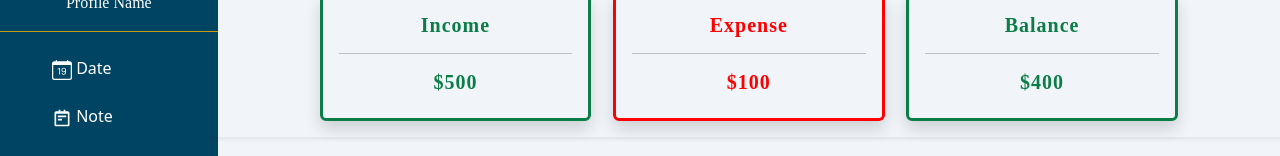
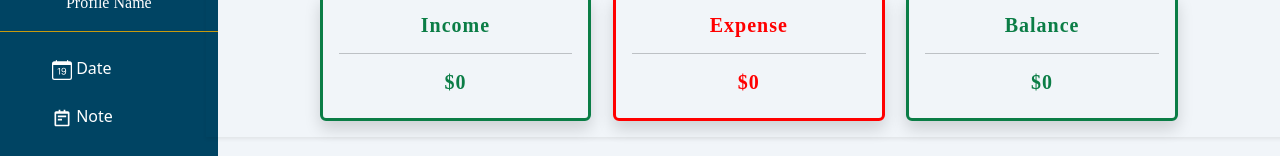
Before and after one commit to elainelynch/SavingSense, a React (Vite) app: page /dashboard in a window 1280 px wide. Shown: the part 189-345 px from the top of the page. Built offline with nearby package versions, Linux system fonts and the light colour scheme; no server answers.

Commit message:
fixed income,expense and balance

```diff
--- a/src/components/Dashboard.jsx
+++ b/src/components/Dashboard.jsx
@@ -18,6 +18,35 @@ function Dashboard() {
   const addTransaction = (newTransaction) => {
     setTransactions([...transactions, newTransaction]);
   }; //this will trigger to recalculate of income, expense and balance.
+
+
+   // Calculate income, expenses, and balance based on transactions
+  const calculateValues = () => {
+    let income = 0;
+    let expenses = 0;
+
+    transactions.forEach((transaction) => {
+    const amount = parseFloat(transaction.amount); // Convert amount to float
+    if (transaction.type === "Income") {
+      income += amount;
+    } else if (transaction.type === "Expense") {
+      expenses += amount;
+    }
+  });
+
+
+
+  const balance = income - expenses;
+
+  console.log("Income:", income);
+  console.log("Expenses:", expenses);
+  console.log("Balance:", balance);
+
+  return { income, expenses, balance };
+};
+
+const { income, expenses, balance } = calculateValues();
+
 
 
   const fetchTransactions = async () => {
@@ -133,7 +162,7 @@ function Dashboard() {
             </div>
           </div> */}
 
-          <IncomeExpense income={'500'}  expenses={'100'} balance={'400'}/>
+          <IncomeExpense income={income} expenses={expenses} balance={balance} />
 
 
           <div className="container list-center ms-2 row mt-5">
--- a/src/components/IncomeExpense.jsx
+++ b/src/components/IncomeExpense.jsx
@@ -1,37 +1,8 @@
-import React, { useEffect, useState } from 'react'
+import React, { useEffect } from 'react'
 
 function IncomeExpense(props) {
-  const [trackers] = useState([]);
 
 
-
-
- // Calculate income, expenses, and balance based on transactions
- const calculateValues = () => {
-  let income = 0;
-  let expenses = 0;
-
-  trackers.forEach((tracker) => {
-    const amount = parseFloat(tracker.amount); // Convert amount to float
-    if (tracker.type === "Income") {
-      income += amount;
-    } else if (tracker.type === "Expense") {
-      expenses += amount;
-    }
-  });
-
-
-
-  const balance = income - expenses;
-
-  console.log("Income:", income);
-  console.log("Expenses:", expenses);
-  console.log("Balance:", balance);
-
-  return { income, expenses, balance };
-};
-
-// const { income, expenses, balance } = calculateValues();
 
 
   useEffect(() => {
--- a/src/components/TodoList.jsx
+++ b/src/components/TodoList.jsx
@@ -29,7 +29,7 @@ function TodoList({
 
     try {
       await axios.delete(`http://localhost:8000/api/v1/transactions/${id}`);
-      fetchTransactions(); // Fetch updated transactions after deletion
+      // fetchTransactions(); // Fetch updated transactions after deletion
     } catch (error) {
       console.error('Error deleting transaction:', error);
     }
@@ -43,7 +43,7 @@ function TodoList({
 
 
     <div className="container" style={{ width: "100%"}}>
-      <table className="table">
+      <table className="table table-hover">
 
 
         <tbody>
--- a/src/components/TransactionForm.jsx
+++ b/src/components/TransactionForm.jsx
@@ -12,7 +12,7 @@ import { Toast } from "bootstrap";
 import { useState } from "react";
 import axios from "axios";
 
-function TransactionForm(addTransaction) {
+function TransactionForm({addTransaction}) {
   const typeIncome = [
     {
       value: "Income",
@@ -100,6 +100,14 @@ function TransactionForm(addTransaction) {
         );
         // console.log(res);
         if (res.status === 201) {
+          addTransaction({
+            date: value.date,
+            type: value.type,
+            category: value.category,
+            amount: parseFloat(value.amount), // Convert amount to float
+            note: value.note,
+            userId: 1,
+          });
           new Toast(document.getElementById("liveToast")).show();
         }
       } catch (err) {
@@ -139,15 +147,15 @@ function TransactionForm(addTransaction) {
                   <form
                     onSubmit={formik.handleSubmit}
                     className="w-100"
-                    width="100px"
-                  >
+                    width="100px" >
                     <fieldset>
-                      <div className="input-group mt-2" width="100px">
+                      <div className="input-group mt-2" width="100px" >
                         <span className="input-group-text" id="date">
                           <BsCalendarDate size={20} />
                           <span className="l1">Date</span>
                         </span>
                         <input
+                         placeholder="Y-M-D"
                           type="text"
                           className="form-control"
                           aria-label="Sizing example input"
@@ -261,6 +269,7 @@ function TransactionForm(addTransaction) {
                           </span>
                         </span>
                         <input
+                          placeholder="ex. 10000"
                           type="text"
                           className="form-control"
                           aria-label="Sizing example input"
```
